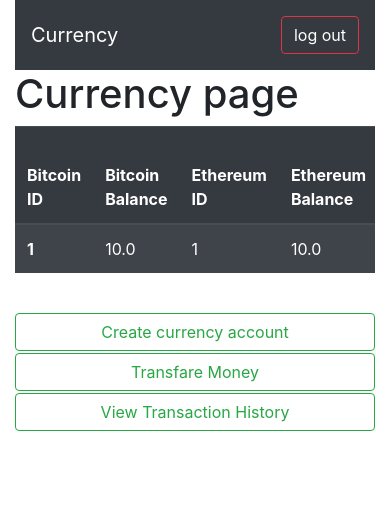
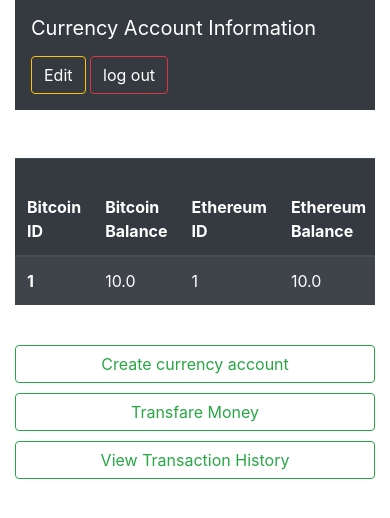
Before and after one commit to MotazBellah/transaction, a Flask app: page /user in a window 390 px wide. Shown: the top 518 px of the page. Run offline with Flask 2, Linux system fonts and the light colour scheme; a user stored in the database is signed in; tables that the repository leaves empty hold one stand-in row (values such as "Sample post"); some libraries are stand-ins or nearby versions.

Commit message:
Added Edit button to edit currency account

```diff
--- a/templates/user_page.html
+++ b/templates/user_page.html
@@ -16,15 +16,16 @@
         }
         #log{
             /* margin: auto; */
-            width: 90%;
+            width: 100%;
+        }
+
+        #action{
+            margin-bottom: 8px;
         }
         @media only screen and (max-width: 600px) {
-          #log {
-            width: 100%;
-          }
           #action{
               display: block;
-              margin-bottom: 2px;
+              margin-bottom: 10px;
           }
         }
     </style>
@@ -34,16 +35,17 @@
 
 
 <nav class="navbar navbar-expand-xlg navbar-dark bg-dark">
-  <a class="navbar-brand" href="#">Currency</a>
+  <a class="navbar-brand" href="#">Currency Account Information</a>
 
     <span class="navbar-text float-right">
+        <a class="btn btn-outline-warning" href="{{ url_for('logout') }}">Edit</a>
         <a class="btn btn-outline-danger" href="{{ url_for('logout') }}">log out</a>
     </span>
 
 </nav>
+<br><br>
+<div id="log" class="mx-auto">
 
-<div id="log" class="mx-auto">
-    <h1>Currency page</h1>
     <div class="table-responsive-sm">
         <table class="table table-striped table-dark">
           <thead>
```
